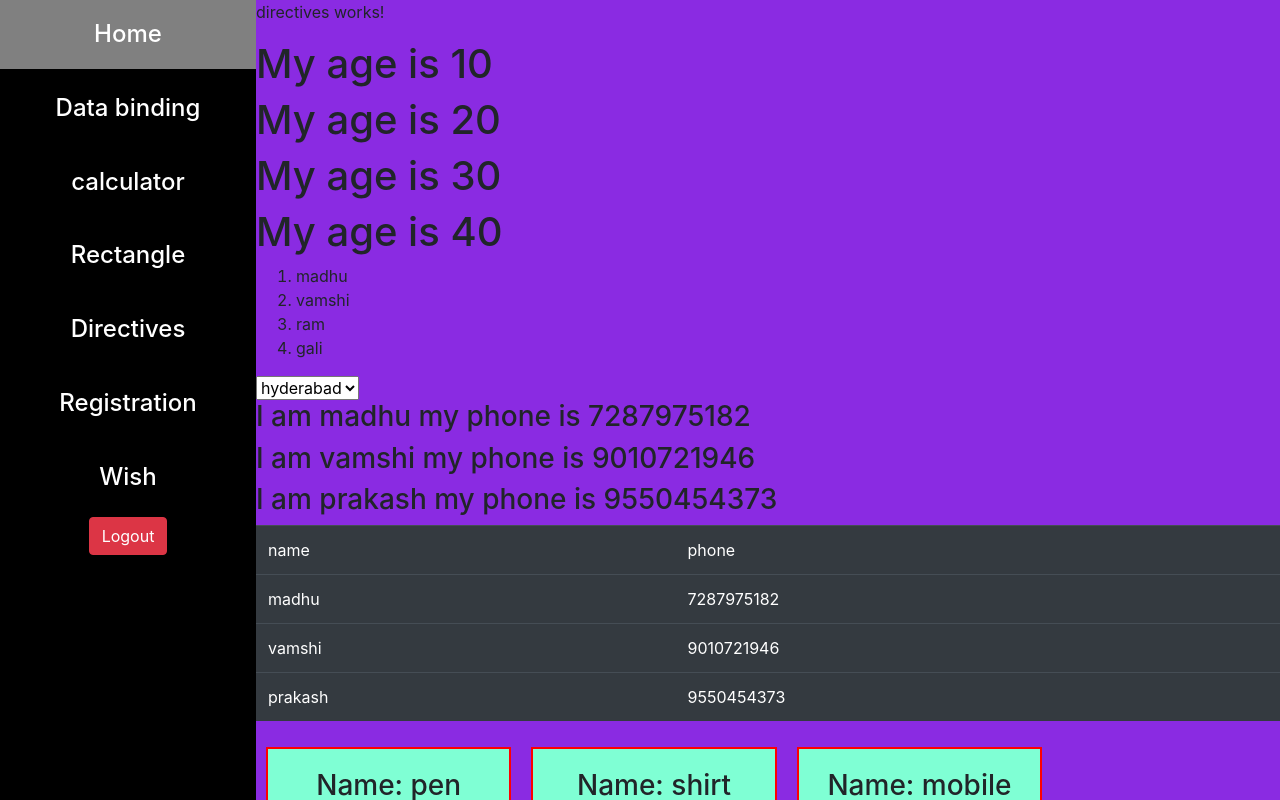
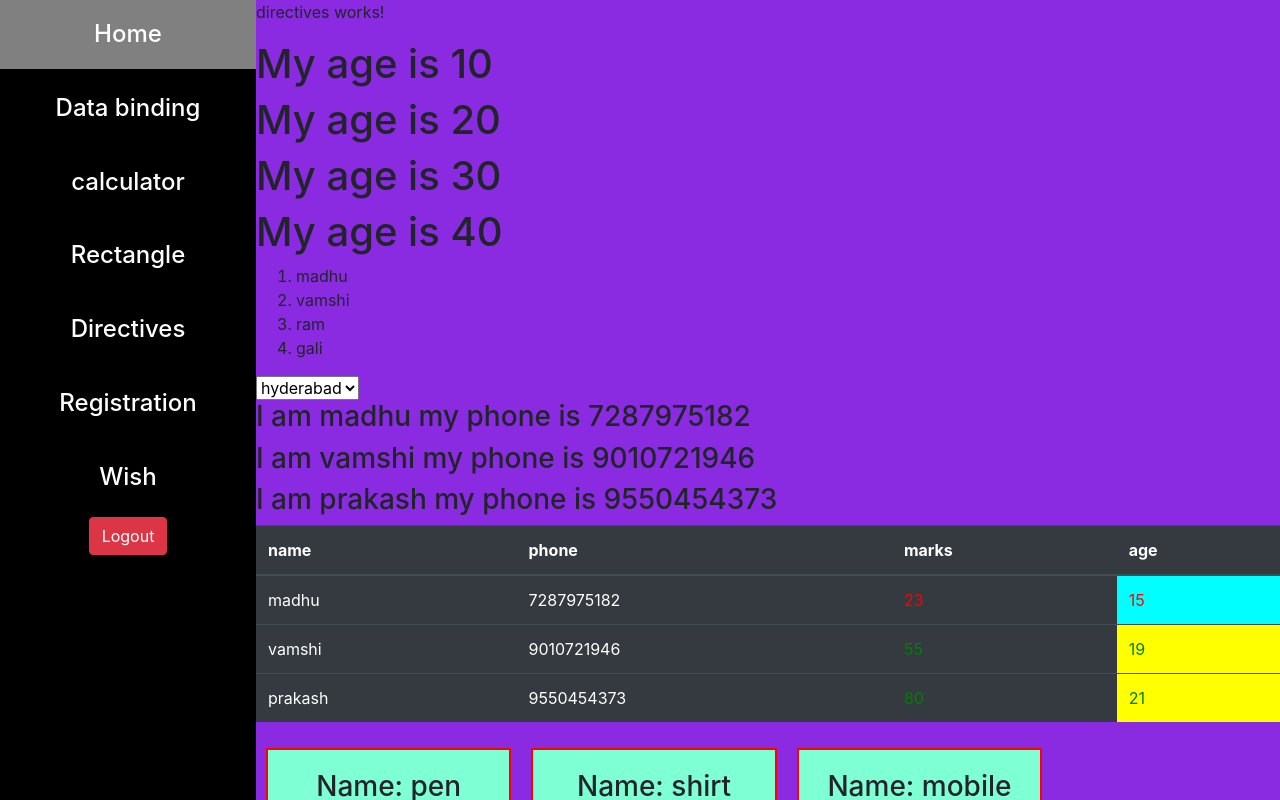
Before and after one commit to MadhukarGiragani/my-app, an Angular app: page /dashboard/directives in a window 1280 px wide. Built offline with nearby package versions, Linux system fonts and the light colour scheme.

Commit message:
attribute directives completed

```diff
--- a/src/app/directives/directives.component.css
+++ b/src/app/directives/directives.component.css
@@ -6,3 +6,11 @@
     background-color: aquamarine;
     text-align: center;
 }
+.minor{
+    color: red;
+    background-color: aqua;
+}
+.major{
+    color: green;
+    background-color: yellow;
+}
--- a/src/app/directives/directives.component.html
+++ b/src/app/directives/directives.component.html
@@ -13,14 +13,18 @@
 <table class="table table-dark">
     <thead>
         <tr>
-            <td>name</td>
-            <td>phone</td>
+            <th>name</th>
+            <th>phone</th>
+            <th>marks</th>
+            <th>age</th>
         </tr>
     </thead>
     <tbody>
         <tr *ngFor="let user of users">
             <td>{{user.name}}</td>
             <td>{{user.phone}}</td>
+            <td [ngStyle]="{color:user.marks<35?'red':'green'}">{{user.marks}}</td>
+            <td [ngClass]="{'minor':user.age<18, 'major':user.age>=18}">{{user.age}}</td>
         </tr>
     </tbody>
 </table>
--- a/src/app/directives/directives.component.ts
+++ b/src/app/directives/directives.component.ts
@@ -10,9 +10,9 @@ export class DirectivesComponent {
   public names:string[] = ["madhu","vamshi","ram","gali"];
   public places:string[] = ["hyderabad","chennai","kolkata"];
   public users: any = [
-    {name:'madhu',phone:7287975182},
-    {name:'vamshi',phone:9010721946},
-    {name:'prakash',phone:9550454373}
+    {name:'madhu',phone:7287975182, marks:23, age:15},
+    {name:'vamshi',phone:9010721946, marks:55, age:19},
+    {name:'prakash',phone:9550454373, marks:80, age:21}
   ]
 
   public products:any =[
```
